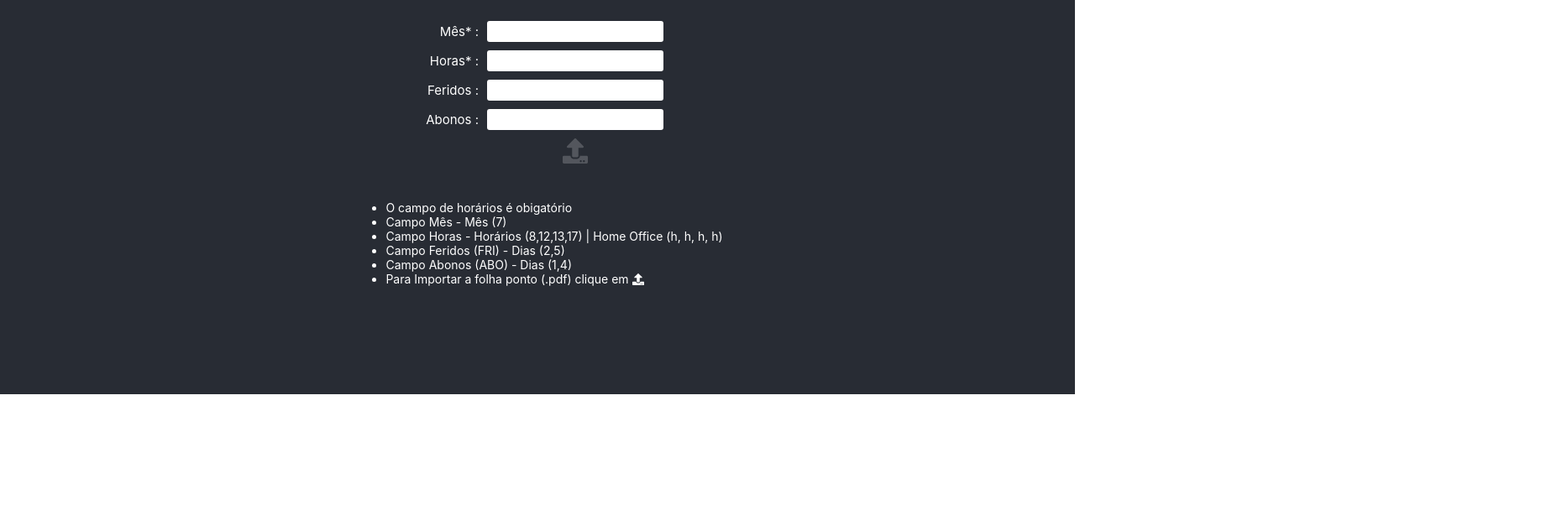
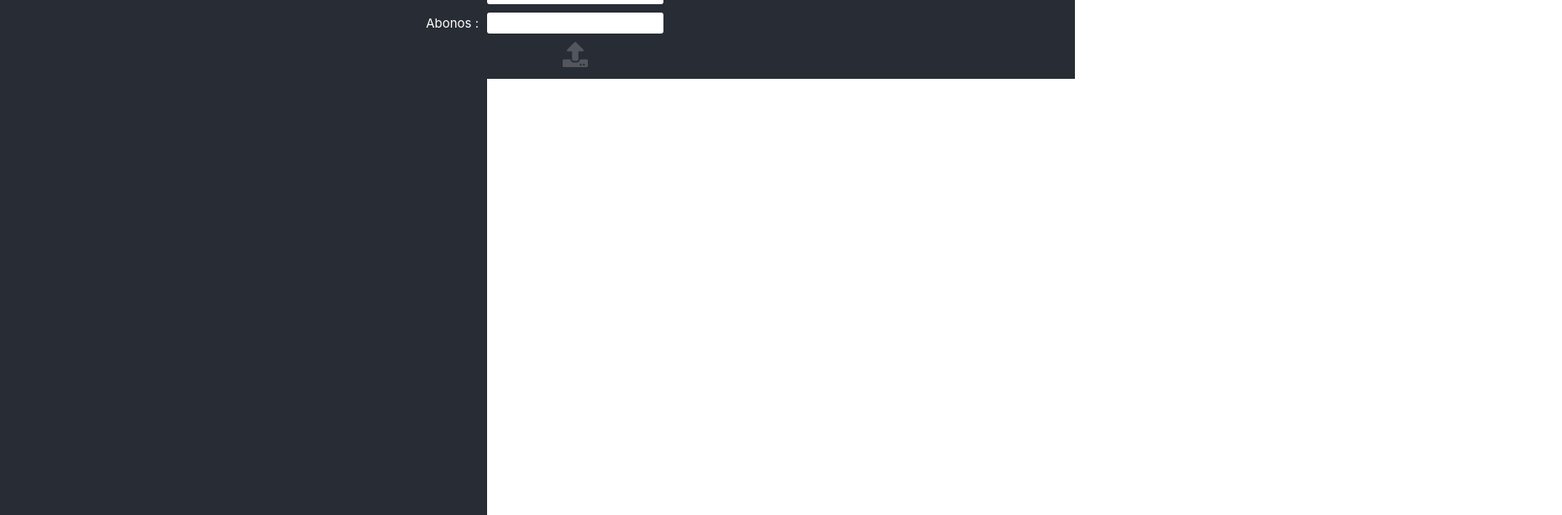
Before and after one commit to claudineiarneckedelima/point-sheet, a React (Create React App) app: page / in a window 1280 px wide. Shown: the part 330-944 px from the top of the page at 84% size, 1860 px wide, since content can reach past the window. Before the commit the page ends 800 px from the top, so only its background shows below. Built offline with nearby package versions, Linux system fonts and the light colour scheme.

Commit message:
Created Signature - incomplete

```diff
--- a/src/App.js
+++ b/src/App.js
@@ -4,6 +4,7 @@ import './App.scss';
 import { PDFDocument, rgb, StandardFonts } from 'pdf-lib';
 import { FontAwesomeIcon } from '@fortawesome/react-fontawesome';
 import { faUpload } from '@fortawesome/free-solid-svg-icons';
+import Signature from './Signature';
 
 function App() {
   const [monthState, setMonthState] = useState('');
@@ -207,7 +208,7 @@ function App() {
             <div className="upload">
               <label
                 className={!monthState || !hourState ? 'disabled' : ''}
-                for={monthState && hourState ? 'file' : ''}
+                htmlFor={monthState && hourState ? 'file' : ''}
               >
                 <FontAwesomeIcon className="upload-img" icon={faUpload} />
               </label>
@@ -221,6 +222,10 @@ function App() {
                 value={fileState}
               />
             </div>
+          </div>
+          <div className="row">
+            <label />
+            <Signature />
           </div>
         </div>
         <ul className="example">
--- /dev/null
+++ b/src/Signature.js
@@ -0,0 +1,53 @@
+import React, { useRef } from 'react';
+
+const Signature = (props) => {
+  const canvasRef = useRef(null);
+  let drawing = false;
+
+  function onMouseMove(e) {
+    if (!drawing) return;
+
+    const canvas = canvasRef.current;
+    const ctx = canvas.getContext('2d');
+    ctx.clearRect(0, 0, window.innerHeight, window.innerWidth);
+
+    const pos = getPos(canvas, e);
+    ctx.lineTo(pos.x, pos.y);
+    ctx.stroke();
+  }
+
+  function onMouseDown(e) {
+    const canvas = canvasRef.current;
+    const ctx = canvas.getContext('2d');
+    var pos = getPos(canvas, e);
+    ctx.moveTo(pos.x, pos.y);
+    drawing = true;
+  }
+
+  function getPos(canvas, mouseEvent) {
+    var clientRect = canvas.getBoundingClientRect();
+
+    return {
+      x: mouseEvent.clientX - clientRect.x,
+      y: mouseEvent.clientY - clientRect.y,
+    };
+  }
+
+  return (
+    <canvas
+      width={window.innerWidth}
+      height={window.innerHeight}
+      onMouseDown={() => {
+        drawing = true;
+      }}
+      onMouseUp={onMouseDown}
+      onMouseMove={onMouseMove}
+      ref={canvasRef}
+      style={{ background: '#fff' }} //, width: '100%'
+    ></canvas>
+  );
+};
+
+export default Signature;
+
+//https://demo.latromi.com.br/web/exemplos/assinatura-digital
```
